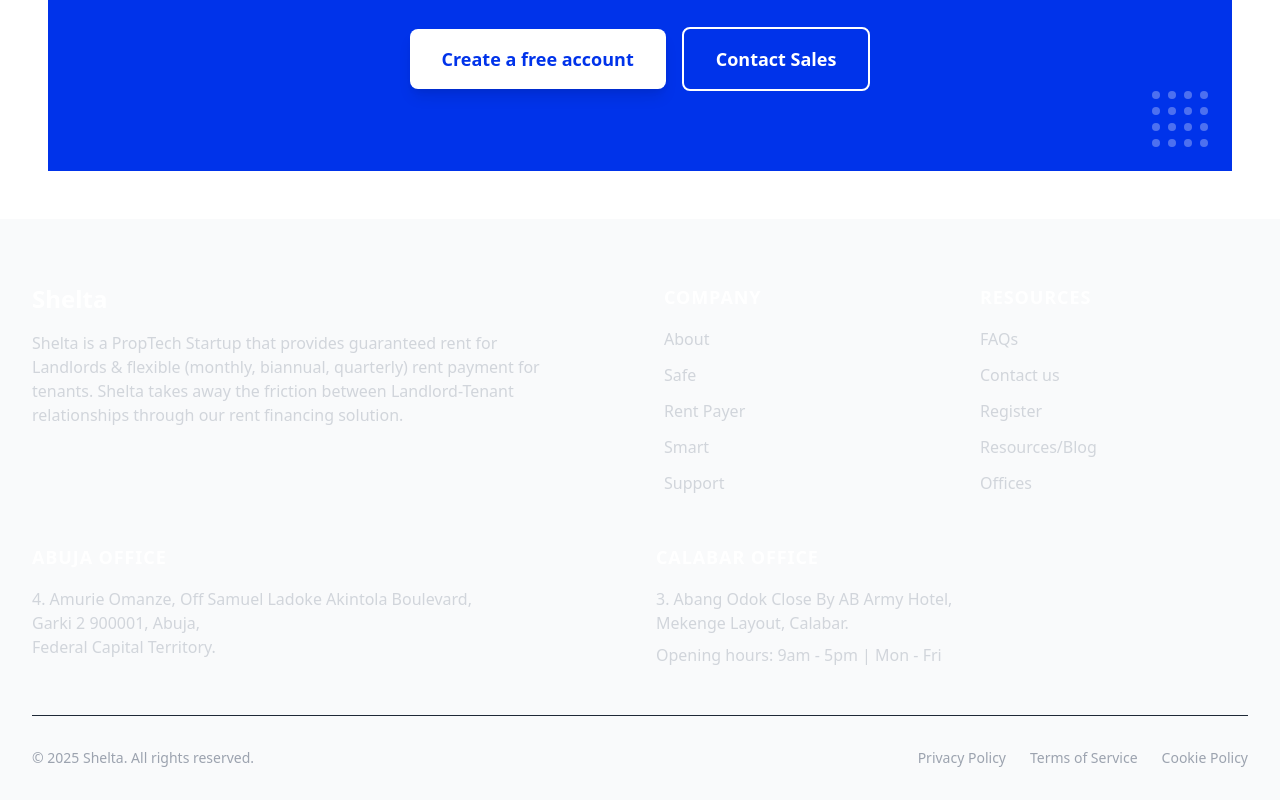
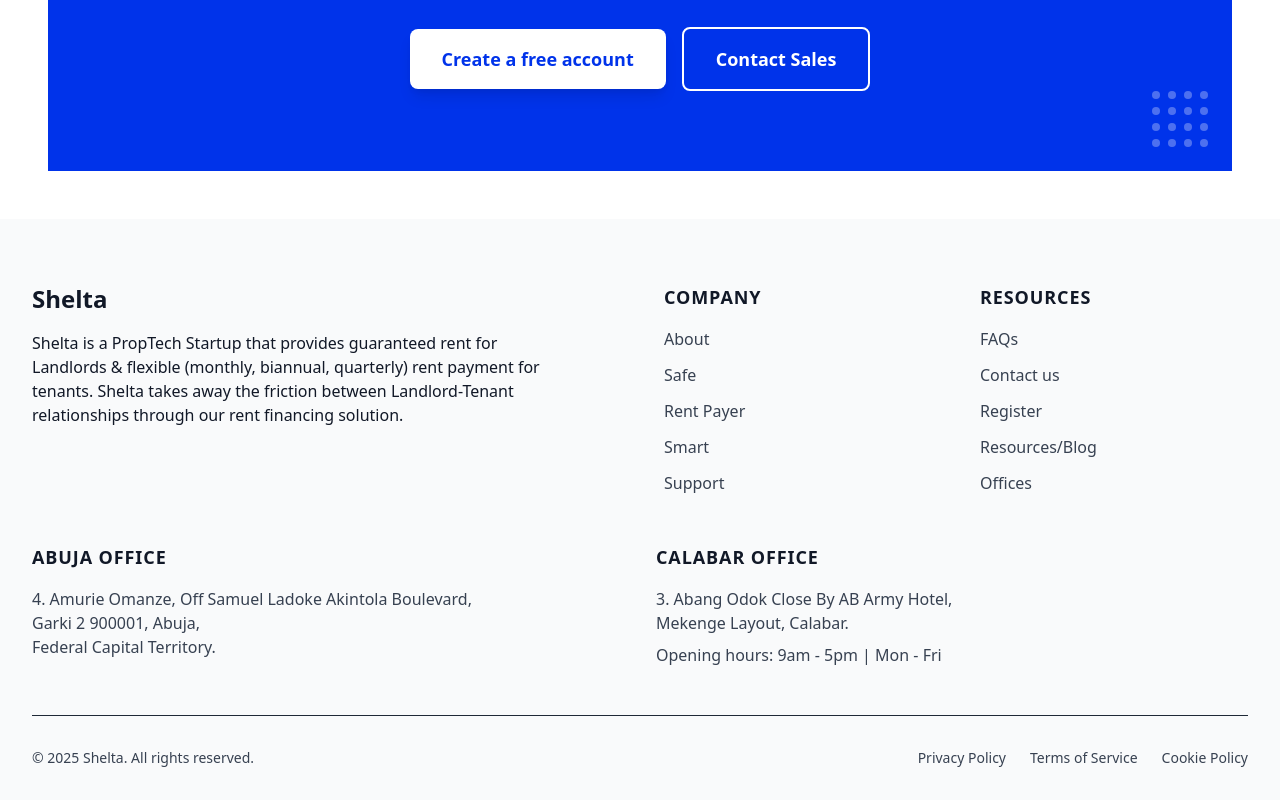
Before and after one commit to Ekaji/shelter-demo, a Vue app: page / in a window 1280 px wide. Shown: the part 4568-5368 px from the top of the page. Built offline with nearby package versions, Linux system fonts and the light colour scheme; no server answers.

Commit message:
Update AppFooter.vue BG colour

```diff
--- a/src/components/AppFooter.vue
+++ b/src/components/AppFooter.vue
@@ -1,12 +1,12 @@
 <template>
-  <footer class="bg-gray-50 text-white pt-16 pb-8">
+  <footer class="bg-gray-50 text-gray-900 pt-16 pb-8">
     <div class="container mx-auto px-4 sm:px-6 lg:px-8">
       <!-- Main Footer Content -->
       <div class="grid grid-cols-1 md:grid-cols-2 lg:grid-cols-4 gap-12 mb-12">
         <!-- Company Description -->
         <div class="lg:col-span-2">
           <h3 class="text-2xl font-bold mb-4">Shelta</h3>
-          <p class="text-gray-300 mb-6 max-w-lg">
+          <p class="text-gray-900 mb-6 max-w-lg">
             Shelta is a PropTech Startup that provides guaranteed rent for Landlords & flexible
             (monthly, biannual, quarterly) rent payment for tenants. Shelta takes away the friction
             between Landlord-Tenant relationships through our rent financing solution.
@@ -18,11 +18,11 @@
         <div>
           <h4 class="text-lg font-semibold mb-4 uppercase tracking-wider">Company</h4>
           <ul class="space-y-3">
-            <li><a href="#" class="text-gray-300 hover:text-white transition">About</a></li>
-            <li><a href="#" class="text-gray-300 hover:text-white transition">Safe</a></li>
-            <li><a href="#" class="text-gray-300 hover:text-white transition">Rent Payer</a></li>
-            <li><a href="#" class="text-gray-300 hover:text-white transition">Smart</a></li>
-            <li><a href="#" class="text-gray-300 hover:text-white transition">Support</a></li>
+            <li><a href="#" class="text-gray-700 hover:text-white transition">About</a></li>
+            <li><a href="#" class="text-gray-700 hover:text-white transition">Safe</a></li>
+            <li><a href="#" class="text-gray-700 hover:text-white transition">Rent Payer</a></li>
+            <li><a href="#" class="text-gray-700 hover:text-white transition">Smart</a></li>
+            <li><a href="#" class="text-gray-700 hover:text-white transition">Support</a></li>
           </ul>
         </div>
 
@@ -30,11 +30,11 @@
         <div>
           <h4 class="text-lg font-semibold mb-4 uppercase tracking-wider">Resources</h4>
           <ul class="space-y-3">
-            <li><a href="#" class="text-gray-300 hover:text-white transition">FAQs</a></li>
-            <li><a href="#" class="text-gray-300 hover:text-white transition">Contact us</a></li>
-            <li><a href="#" class="text-gray-300 hover:text-white transition">Register</a></li>
-            <li><a href="#" class="text-gray-300 hover:text-white transition">Resources/Blog</a></li>
-            <li><a href="#" class="text-gray-300 hover:text-white transition">Offices</a></li>
+            <li><a href="#" class="text-gray-700 hover:text-white transition">FAQs</a></li>
+            <li><a href="#" class="text-gray-700 hover:text-white transition">Contact us</a></li>
+            <li><a href="#" class="text-gray-700 hover:text-white transition">Register</a></li>
+            <li><a href="#" class="text-gray-700 hover:text-white transition">Resources/Blog</a></li>
+            <li><a href="#" class="text-gray-700 hover:text-white transition">Offices</a></li>
           </ul>
         </div>
       </div>
@@ -43,7 +43,7 @@
       <div class="grid grid-cols-1 md:grid-cols-2 gap-8 mb-12">
         <div>
           <h4 class="text-lg font-semibold mb-4 uppercase tracking-wider">Abuja Office</h4>
-          <address class="text-gray-300 not-italic">
+          <address class="text-gray-700 not-italic">
             4. Amurie Omanze, Off Samuel Ladoke Akintola Boulevard,<br>
             Garki 2 900001, Abuja,<br>
             Federal Capital Territory.
@@ -51,11 +51,11 @@
         </div>
         <div>
           <h4 class="text-lg font-semibold mb-4 uppercase tracking-wider">Calabar Office</h4>
-          <address class="text-gray-300 not-italic">
+          <address class="text-gray-700 not-italic">
             3. Abang Odok Close By AB Army Hotel,<br>
             Mekenge Layout, Calabar.
           </address>
-          <p class="text-gray-300 mt-2">
+          <p class="text-gray-700 mt-2">
             Opening hours: 9am - 5pm | Mon - Fri
           </p>
         </div>
@@ -64,13 +64,13 @@
       <!-- Bottom Bar -->
       <div class="border-t border-gray-800 pt-8">
         <div class="flex flex-col md:flex-row justify-between items-center">
-          <p class="text-gray-400 text-sm mb-4 md:mb-0">
+          <p class="text-gray-700 text-sm mb-4 md:mb-0">
             &copy; {{ new Date().getFullYear() }} Shelta. All rights reserved.
           </p>
           <div class="flex space-x-6">
-            <a href="#" class="text-gray-400 hover:text-white text-sm transition">Privacy Policy</a>
-            <a href="#" class="text-gray-400 hover:text-white text-sm transition">Terms of Service</a>
-            <a href="#" class="text-gray-400 hover:text-white text-sm transition">Cookie Policy</a>
+            <a href="#" class="text-gray-700 hover:text-white text-sm transition">Privacy Policy</a>
+            <a href="#" class="text-gray-700 hover:text-white text-sm transition">Terms of Service</a>
+            <a href="#" class="text-gray-700 hover:text-white text-sm transition">Cookie Policy</a>
           </div>
         </div>
       </div>
```
